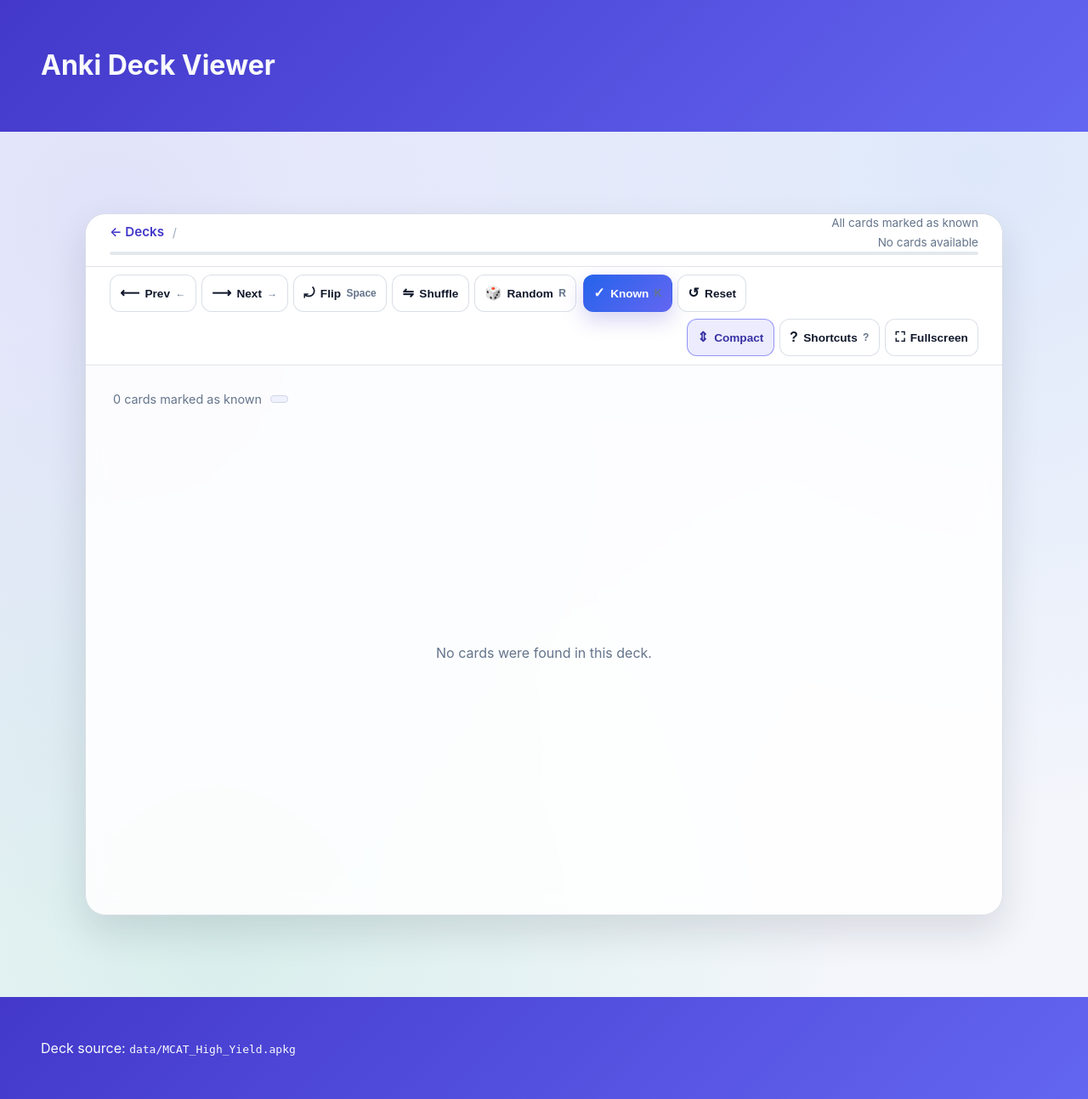
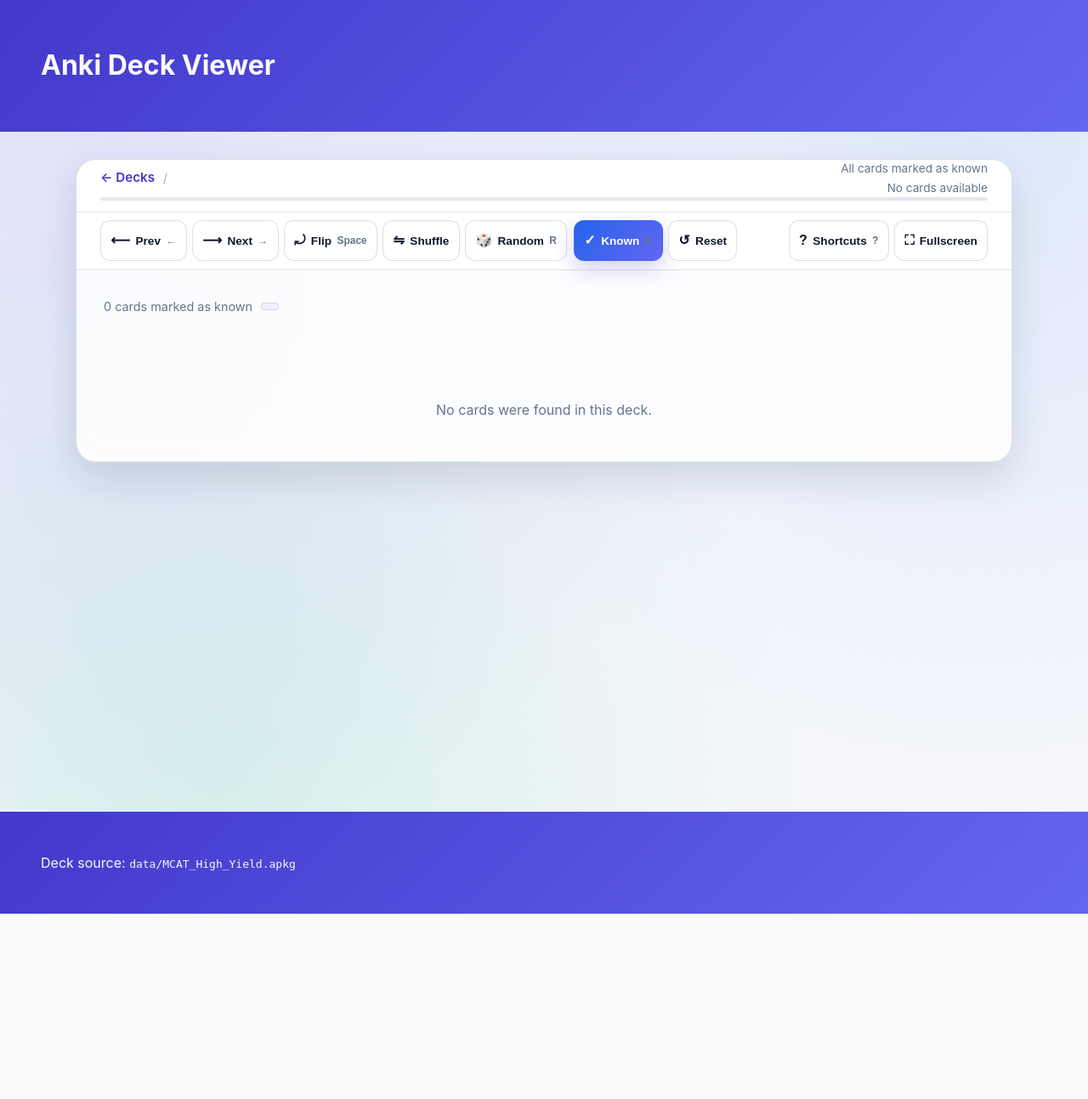
Before and after one commit to mbolaris/anki, a Flask app: template anki_viewer/templates/deck.html in a window 1280 px wide. Shown: the whole page at 85% size. After the commit the page ends 1075 px from the top, so only its background shows below. Run offline with Flask 3, Linux system fonts and the light colour scheme; the template is opened without the code that fills it, so the values that code supplies are empty.

Commit message:
Refactor deck viewer layout and remove compact mode

```diff
--- a/anki_viewer/static/deck.js
+++ b/anki_viewer/static/deck.js
@@ -106,7 +106,6 @@
     const helpOverlay = document.querySelector('[data-role="shortcut-overlay"]');
     const cardTypeIndicator = viewer.querySelector('[data-role="card-type"]');
     const cardStage = viewer.querySelector('[data-role="card-stage"]');
-    const densityToggleButton = viewer.querySelector('[data-action="toggle-density"]');
     const fullscreenToggleButton = viewer.querySelector('[data-action="toggle-fullscreen"]');
     const shuffleToggleButton = viewer.querySelector('[data-action="toggle-shuffle"]');
 
@@ -116,11 +115,9 @@
 
     const viewedKey = `deck-${deckId}-viewed`;
     const knownKey = `deck-${deckId}-known`;
-    const densityKey = `deck-${deckId}-density`;
 
     const viewedSet = readSet(viewedKey);
     const knownSet = readSet(knownKey);
-    const savedDensity = readFromStorage(densityKey);
 
     function getOrCreateClozeState(card) {
       if (!card || card.dataset.cardType !== "cloze") {
@@ -551,7 +548,6 @@
         if (
           action === "toggle-help" ||
           action === "close-help" ||
-          action === "toggle-density" ||
           action === "toggle-fullscreen"
         ) {
           button.disabled = false;
@@ -567,31 +563,6 @@
         }
         button.disabled = !hasCards;
       });
-    }
-
-    function updateDensityButton(mode) {
-      if (!densityToggleButton) {
-        return;
-      }
-      const isCompact = mode !== "comfortable";
-      densityToggleButton.setAttribute("aria-pressed", isCompact ? "true" : "false");
-      densityToggleButton.setAttribute(
-        "title",
-        isCompact ? "Switch to comfortable spacing" : "Switch to compact spacing"
-      );
-      const label = densityToggleButton.querySelector(".toolbar-button__label");
-      if (label) {
-        label.textContent = isCompact ? "Compact" : "Comfort";
-      }
-    }
-
-    function setDensity(mode, { persist = true } = {}) {
-      const normalized = mode === "comfortable" ? "comfortable" : "compact";
-      viewer.dataset.density = normalized;
-      updateDensityButton(normalized);
-      if (persist) {
-        writeToStorage(densityKey, normalized);
-      }
     }
 
     function updateShuffleButton() {
@@ -691,11 +662,6 @@
           });
         }
       }
-    }
-
-    function toggleDensity() {
-      const nextMode = viewer.dataset.density === "compact" ? "comfortable" : "compact";
-      setDensity(nextMode);
     }
 
     function showEmptyStateIfNeeded() {
@@ -880,9 +846,6 @@
         case "reset-progress":
           resetProgress();
           break;
-        case "toggle-density":
-          toggleDensity();
-          break;
         case "toggle-fullscreen":
           toggleFullscreenMode();
           break;
@@ -1005,8 +968,6 @@
       syncFullscreenFromDocument();
     });
 
-    const initialDensity = savedDensity === "comfortable" ? "comfortable" : "compact";
-    setDensity(initialDensity, { persist: false });
     updateShuffleButton();
     rebuildActiveCardIds();
     syncFullscreenFromDocument();
--- a/anki_viewer/static/style.css
+++ b/anki_viewer/static/style.css
@@ -87,6 +87,20 @@ a {
   margin: 0 auto;
 }
 
+.viewer {
+  min-height: 100vh;
+  display: grid;
+  grid-template-rows: auto 1fr;
+  padding: clamp(1rem, 3vw, 2rem);
+  margin: 0;
+  width: 100%;
+  box-sizing: border-box;
+  gap: clamp(1rem, 3vw, 1.5rem);
+  background: none;
+  align-items: stretch;
+  justify-items: center;
+}
+
 .deck-list ul {
   list-style: none;
   padding: 0;
@@ -134,27 +148,37 @@ a {
 }
 
 .card-viewer {
-  --study-header-height: 56px;
-  --study-toolbar-height: 44px;
+  --study-header-height: 3rem;
+  --study-toolbar-height: 3rem;
   --card-padding: clamp(1.4rem, 3vw, 1.9rem);
   --card-gap: clamp(1rem, 2vw, 1.35rem);
-  margin: clamp(1.5rem, 4vw, 3rem) auto;
-  max-width: min(1100px, 96vw);
+  width: min(1100px, 100%);
+  height: 100%;
   background: var(--surface);
   border: 1px solid rgba(148, 163, 184, 0.35);
   border-radius: 1.5rem;
   box-shadow: var(--shadow-soft);
-  display: flex;
-  flex-direction: column;
+  display: grid;
+  grid-template-rows: auto 1fr;
+  margin: 0 auto;
+  max-width: 100%;
   overflow: hidden;
   backdrop-filter: blur(12px);
 }
 
-.card-viewer[data-density="comfortable"] {
-  --study-header-height: 64px;
-  --study-toolbar-height: 52px;
-  --card-padding: clamp(1.75rem, 4vw, 2.35rem);
-  --card-gap: clamp(1.35rem, 3vw, 1.75rem);
+.viewer__chrome {
+  display: flex;
+  flex-direction: column;
+  gap: 0;
+  position: sticky;
+  top: 0;
+  z-index: 50;
+}
+
+.viewer__content {
+  min-height: 0;
+  overflow: auto;
+  height: 100%;
 }
 
 .card-viewer[data-mode="fullscreen"] {
@@ -413,14 +437,13 @@ a {
 }
 
 .study-body {
-  padding: clamp(1.2rem, 3vw, 1.8rem) clamp(1.2rem, 3vw, 2rem) clamp(2rem, 4vw, 2.75rem);
-  display: flex;
-  flex-direction: column;
-  gap: 1.5rem;
-}
-
-.card-viewer[data-density="comfortable"] .study-body {
-  padding: clamp(1.5rem, 4vw, 2.35rem) clamp(1.5rem, 4vw, 2.75rem) clamp(2.35rem, 5vw, 3.1rem);
+  min-height: 100%;
+  height: 100%;
+  display: grid;
+  grid-template-rows: auto 1fr;
+  gap: clamp(1rem, 2vw, 1.6rem);
+  padding: clamp(1.25rem, 3vw, 2rem);
+  box-sizing: border-box;
 }
 
 .study-status {
@@ -450,12 +473,21 @@ a {
   background: rgba(99, 102, 241, 0.08);
 }
 
+.card-stage-wrapper {
+  height: 100%;
+  display: flex;
+  align-items: center;
+  justify-content: center;
+  padding: clamp(1rem, 3vw, 1.75rem);
+  overflow: auto;
+}
+
 .card-stage {
   position: relative;
   display: grid;
   place-items: center;
-  min-height: clamp(320px, 60vh, 540px);
-  padding: clamp(0.5rem, 2vw, 1.5rem);
+  width: 100%;
+  margin: 0 auto;
 }
 
 .card-stage .empty-state {
--- a/anki_viewer/templates/base.html
+++ b/anki_viewer/templates/base.html
@@ -15,7 +15,7 @@
         </p>
       {% endif %}
     </header>
-    <main class="content">
+    <main class="{% block main_class %}content{% endblock %}">
       {% block content %}{% endblock %}
     </main>
     <footer class="site-footer">
--- a/anki_viewer/templates/deck.html
+++ b/anki_viewer/templates/deck.html
@@ -1,14 +1,15 @@
 {% extends "base.html" %}
 {% import "card.html" as card_templates %}
 {% block title %}{{ deck.name }} · Anki Deck Viewer{% endblock %}
+{% block main_class %}viewer{% endblock %}
 {% block content %}
   <section
     class="card-viewer"
     data-deck-id="{{ deck.deck_id }}"
     data-total-cards="{{ deck.cards|length }}"
     data-active-card-type="{{ deck.cards[0].card_type if deck.cards else '' }}"
-    data-density="compact"
   >
+    <div class="viewer__chrome">
       <header class="study-header">
       <div class="study-header__inner">
         <a class="study-header__crumb" href="{{ url_for('index') }}" aria-label="Back to deck list">
@@ -77,11 +78,7 @@
             <span class="toolbar-button__label">Reset</span>
           </button>
         </div>
-        <div class="toolbar-group toolbar-group--end" role="group" aria-label="Display options">
-          <button type="button" class="toolbar-button" data-action="toggle-density" aria-pressed="true" title="Toggle density">
-            <span class="toolbar-button__icon" aria-hidden="true">⇕</span>
-            <span class="toolbar-button__label">Compact</span>
-          </button>
+        <div class="toolbar-group toolbar-group--end" role="group" aria-label="Utilities">
           <button
             type="button"
             class="toolbar-button"
@@ -101,7 +98,9 @@
         </div>
       </div>
       </nav>
+    </div>
 
+    <div class="viewer__content">
       <div class="study-body">
         <div class="study-status">
           <p class="known-counter" data-role="known-count">0 cards marked as known</p>
@@ -110,6 +109,7 @@
           </span>
         </div>
 
+        <div class="card-stage-wrapper">
           <div class="card-stage" data-role="card-stage">
             {% if deck.cards %}
               <div class="empty-state" data-role="empty-state" hidden>
@@ -123,6 +123,8 @@
             {% else %}
               <p class="empty-state">No cards were found in this deck.</p>
             {% endif %}
+          </div>
+        </div>
       </div>
     </div>
   </section>
```
Lines whose indentation alone changed are shown as unchanged.
